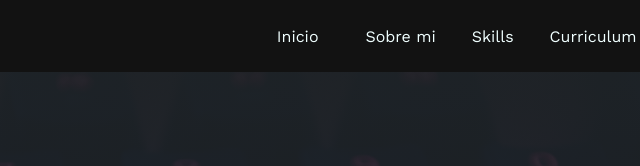
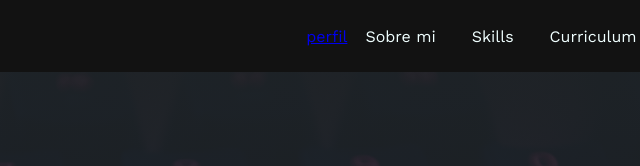
Before and after one commit to joseRamirezgomez/ejerramirez, a plain HTML site: page portafolio/index.html in a window 1280 px wide. Shown: the top 166 px of the page, 408-1048 px from the left. Drawn offline with nearby package versions, Linux system fonts and the light colour scheme.

Commit message:
arreglos1

```diff
--- a/portafolio/index.html
+++ b/portafolio/index.html
@@ -19,7 +19,7 @@
             </div>
             <nav id="nav">
                 <ul>
-                    <li><a href="#inicio" onclick="seleccionar()" data-text="&nbsp;Inicio">&nbsp;Inicio &nbsp;</a></li>
+                    <lii><a href="#inicio" onclick="seleccionar()">perfil</a></lii>
                     <li><a href="#sobremi" onclick="seleccionar()">Sobre mi</a></li>
                     <li><a href="#skills" onclick="seleccionar()">Skills</a></li>
                     <li><a href="#curriculum" onclick="seleccionar()">Curriculum</a></li>
--- a/portafolio/js/script.js
+++ b/portafolio/js/script.js
@@ -8,7 +8,7 @@ function mostrarOcultarMenu(){
         menuVisible = true;
     }
 }
-function seleleccionar(){
+function seleccionar(){
     document.getElementById("nav").classList = "";
     menuVisible= false;
 }
```
